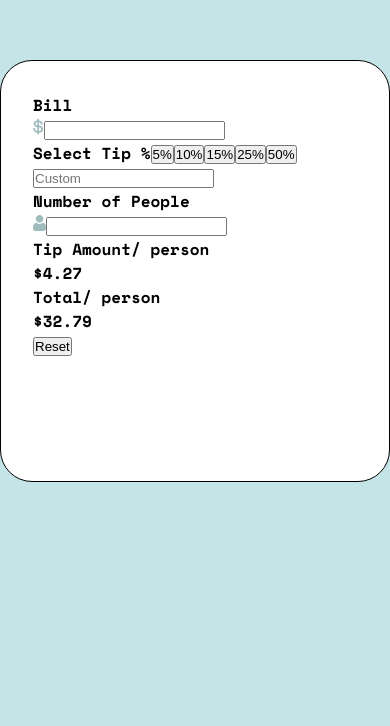
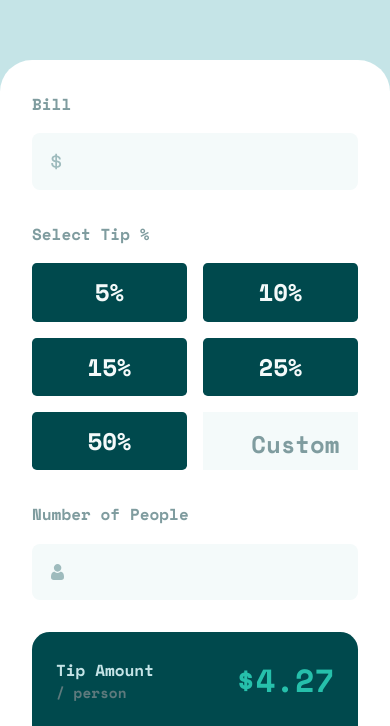
Before and after one commit to ebuka-nwabueze/splitter, a React (Create React App) app: page / in a window 390 px wide. Shown: the part 109-835 px from the top of the page. Built offline with nearby package versions, Linux system fonts and the light colour scheme.

Commit message:
css style for mobile view added

```diff
--- a/src/App.tsx
+++ b/src/App.tsx
@@ -6,6 +6,7 @@ function App() {
 
       <form action="" className="bill__form">
         <section className="bill__input-form">
+
           <div className="form-control">
             <label htmlFor="bill">Bill</label>
             <div className="form-input">
@@ -16,7 +17,7 @@ function App() {
                 />
               </svg>
               <input
-                type="text"
+                type="number"
                 className="input-field"
                 name="bill"
                 id="bill"
@@ -25,8 +26,9 @@ function App() {
             </div>
           </div>
 
-          <div className="form-control form-input_percent">
+          <div className="form-control">
             <label htmlFor="select-tip">Select Tip %</label>
+            <div className="form-input_percent">
             <input
               type="button"
               name="select-tip"
@@ -67,7 +69,9 @@ function App() {
               name="select-tip-custom"
               id="select-tip-custom"
               placeholder="Custom"
+              className="tip-percentage-custom"
             />
+            </div>
           </div>
 
           <div className="form-control">
@@ -80,7 +84,7 @@ function App() {
                 />
               </svg>
               <input
-                type="text"
+                type="number"
                 className="input-field"
                 name="people"
                 id="people"
@@ -91,29 +95,29 @@ function App() {
         </section>
 
         <section className="bill__summary">
-          <div className="bill__summary-amount">
-            <div className="bill__summary-amount-label">
+          <div className="bill__summary-info">
+            <div className="bill__summary-info-label">
               <span>Tip Amount</span>
               <span>/ person</span>
             </div>
 
-            <div className="bill__summary-amount-value">
+            <div className="bill__summary-amount">
               <span>$4.27</span>
             </div>
           </div>
 
-          <div className="bill__summary-total">
-            <div className="bill__summary-total-label">
+          <div className="bill__summary-info">
+            <div className="bill__summary-info-label">
               <span>Total</span>
               <span>/ person</span>
             </div>
 
-            <div className="bill__summary-total-value">
+            <div className="bill__summary-amount">
               <span>$32.79</span>
             </div>
           </div>
 
-          <button type="reset">Reset</button>
+          <button type="reset" className="btn-reset">Reset</button>
         </section>
       </form>
 
--- a/src/index.css
+++ b/src/index.css
@@ -25,7 +25,6 @@ body{
   margin: 0 auto;
   margin-top: 20vh;
   max-width: 650px;
-  border: 1px solid black;
   border-radius: 2rem;
   background-color: var(--white);
   min-height: 50vh;
@@ -36,3 +35,111 @@ body{
   display: flex;
   flex-direction: column;
 }
+
+.form-control{
+  display: flex;
+  flex-direction: column;
+  color: var(--grayish-cyan);
+  gap: 0.2rem;
+  margin-bottom: 2rem;
+}
+.form-control > label{
+  margin-bottom: 0.9rem;
+}
+
+.form-input{
+  width: 100%;
+  padding: 0.6rem 0.9rem;
+  background-color: var(--grayish-cyan-lighter);
+  display: flex;
+  justify-content: space-around;
+  align-items: center;
+  border-radius: 0.5rem;
+}
+
+.input-field{
+  outline-style: none;
+  text-align: right;
+  width: 90%;
+  background-color: transparent;
+  border: none;
+  color: var(--cyan-dark);
+  font-size: 2rem;
+  font-weight: 900;
+}
+
+.form-input_percent{
+  display: grid;
+  grid-template-columns: repeat(2, minmax(0, 1fr));
+  gap: 1rem;
+}
+
+.tip-percentage{
+  background-color: var(--cyan-dark);
+  color: var(--grayish-cyan-lighter);
+  font: inherit;
+  font-size: 1.5rem;
+  border-radius: 0.3rem;
+  padding: 0.7rem;
+  border: none;
+}
+
+.tip-percentage-custom{
+  border: 1px solid var(--grayish-cyan-lighter);
+  outline-style: none;
+  font: inherit;
+  text-align: right;
+  background-color: var(--grayish-cyan-lighter);
+  color: var(--cyan-dark);
+  font-size: 2rem;
+  font-weight: 900;
+  padding: 0 1.1rem;
+}
+
+.tip-percentage-custom::placeholder{
+  color: var(--grayish-cyan);
+  font-size: 1.5rem;
+}
+
+.bill__summary{
+  background-color: var(--cyan-dark);
+  padding: 1.5rem;
+  border-radius: 1.1rem;
+}
+
+.bill__summary-info{
+  display: flex;
+  align-items: center;
+  justify-content: space-between;
+  gap: 2rem;
+  margin-bottom: 1rem;
+}
+
+.bill__summary-info-label{
+  display: flex;
+  flex-direction: column;
+  color: var(--grayish-cyan-light);
+}
+
+.bill__summary-info-label > span:nth-child(2){
+  color: var(--gray-cyan-dark);
+  font-size: 0.9rem;
+}
+
+.bill__summary-amount{
+  color: var(--cyan-strong);
+  font-size: 2rem;
+}
+
+.btn-reset{
+  width: 100%;
+  padding: 0.9rem;
+  background-color: var(--cyan-strong);
+  font-weight: 900;
+  font-size: 1.2rem;
+  color: var(--cyan-dark);
+  text-transform: uppercase;
+  border: none;
+  border-radius: 0.3rem;
+  margin-top: 0.8rem;
+}
```
Also changed, not shown: 1 other file (tests, documents, lock files or other folders).
